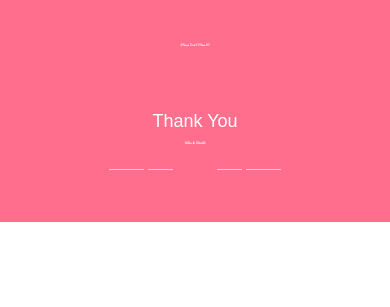
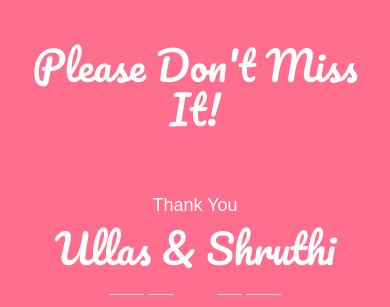
Before and after one commit to ullasnaik/Mywedding, a plain HTML site: page index.html in a window 390 px wide. Shown: the part 3157-3464 px from the top of the page. Before the commit the page ends 3379 px from the top, so only its background shows below. Drawn offline with Linux system fonts and the light colour scheme; some packages are replaced by stand-ins of ours; no server answers; a script that the page names is missing; a web font is replaced by a local one.

Commit message:
Add files via upload

```diff
--- a/assets/css/style.css
+++ b/assets/css/style.css
@@ -1053,9 +1053,7 @@ section.hero .content span {
 .row-wedding .box h3 {
 	font-size: 23px;
 }
-.count-down h2 {
-	font-size: 3px;
-}
+
 .timer-body-block .table-cell .tab-val {
 	width: 112px;
 	height: 112px;
```
